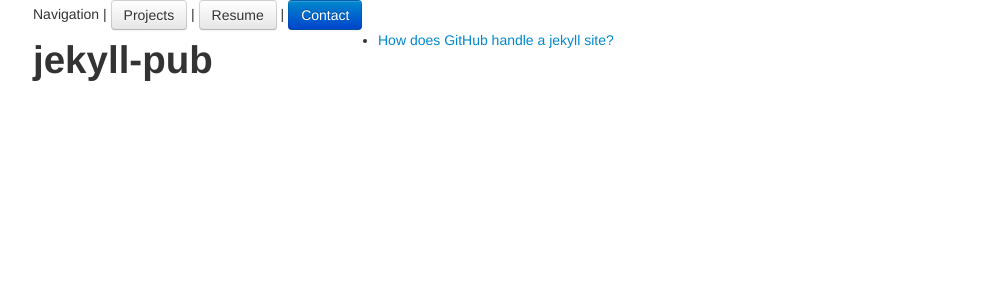
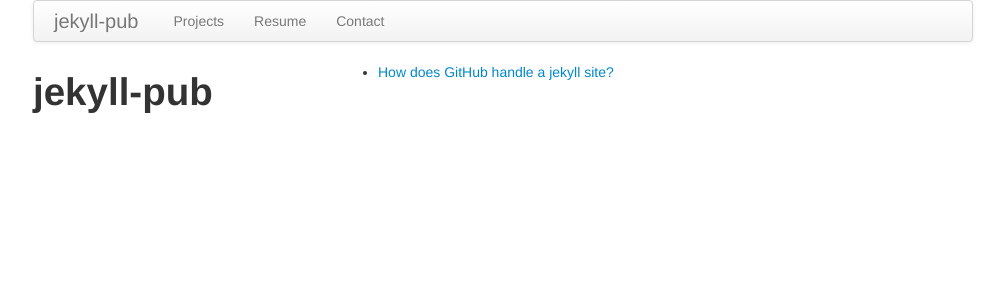
Before and after one commit to zachwlewis/jekyll-pub, a Jekyll site: the page built from index.html, in a window 1280 px wide. Shown: the top 300 px of the page, without its empty margins (137-1141 px from the left). Built offline with Jekyll 4.4.1, drawn with Linux system fonts in a browser that asks for light colours.

Commit message:
Updated navigation.html

```diff
--- a/_includes/navigation.html
+++ b/_includes/navigation.html
@@ -1,3 +1,12 @@
-<div>
-	<span>Navigation</span> | <a class="btn" href="{{ site.url }}/projects">Projects</a> | <a class="btn" href="{{ site.url }}/resume">Resume</a> | <a class="btn btn-primary" href="{{ site.url }}/contact">Contact</a>
+<!-- navigation start -->
+<div class="navbar">
+	<div class="navbar-inner">
+		<a class="brand" href="{{ site.url }}">{{ site.title }}</a>
+		<ul class="nav">
+			<li><a href="{{ site.url }}/projects">Projects</a></li>
+			<li><a href="{{ site.url }}/resume">Resume</a></li>
+			<li><a href="{{ site.url }}/contact">Contact</a></li>
+		</ul>
+	</div>
 </div>
+<!-- navigation end -->
```
